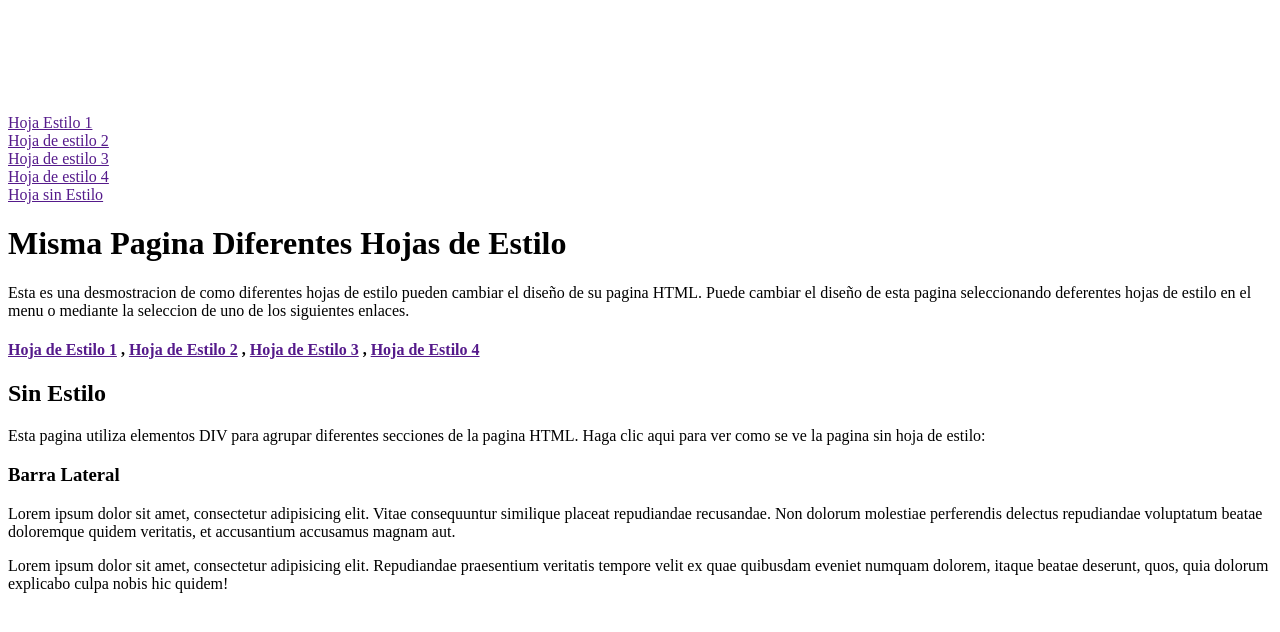
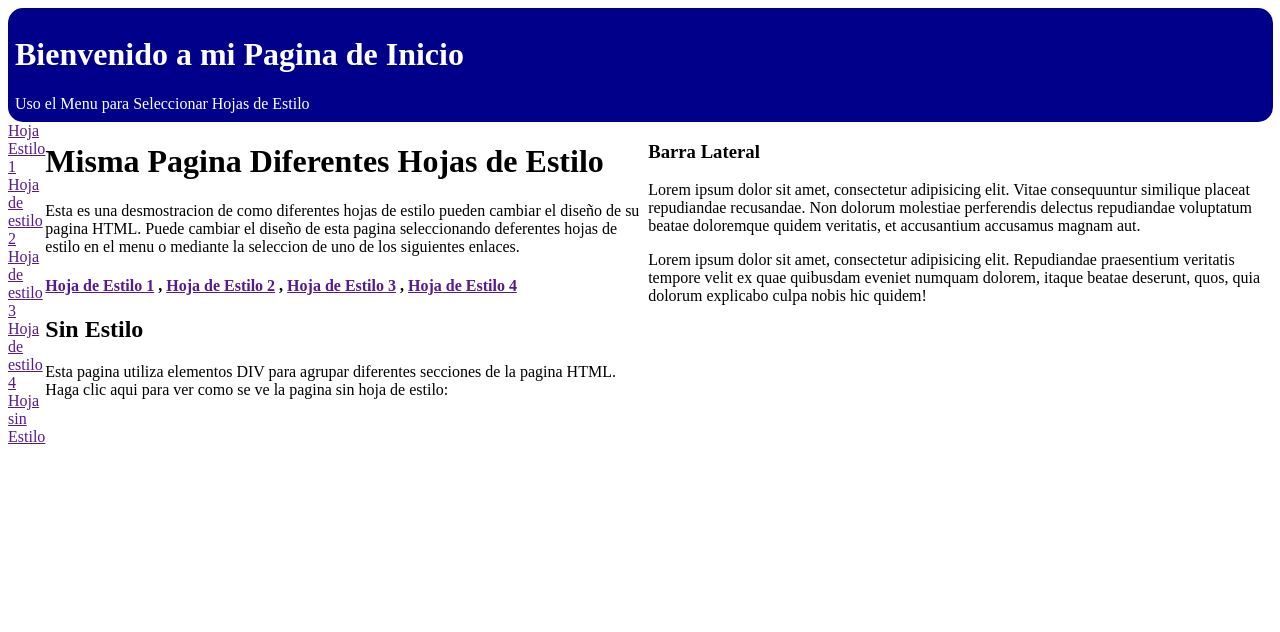
Before and after one commit to DavidReyes0014/Desarollo-Web-10mo, a plain HTML site: page Proyecto Hojas de Estilos/styles/style1.html in a window 1280 px wide. Drawn offline with Linux system fonts and the light colour scheme.

Commit message:
css update

```diff
--- a/Proyecto Hojas de Estilos/css/syle1.css
+++ b/Proyecto Hojas de Estilos/css/syle1.css
@@ -1,3 +1,13 @@
 #header{
     color: white;
+    background-color: darkblue;
+    border-radius: 15px;
+    padding: 7px;
+    width: 99%;
+    height: 100px;
 }
+
+#main{
+    width: 100%;
+    display: flex;
+}
```
